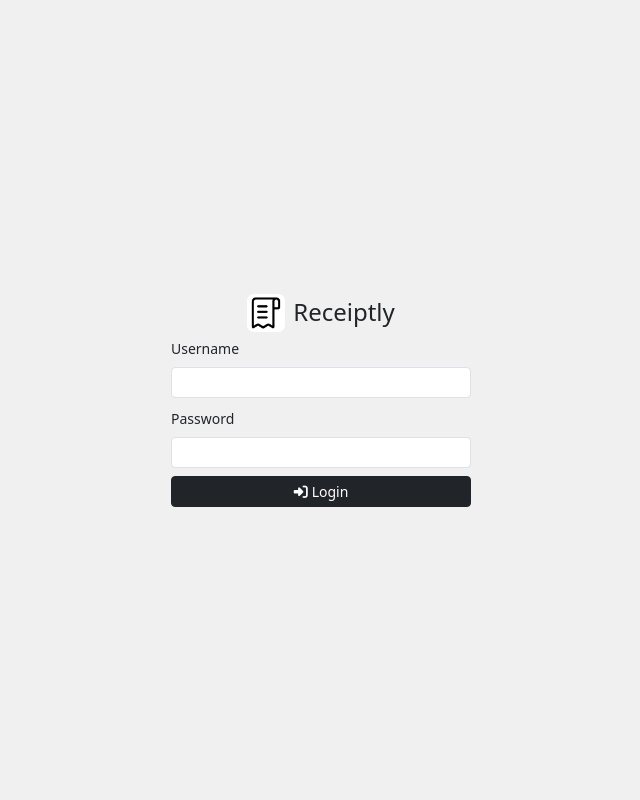
After one commit to emilian-klein/receiptly, a Django app: page / in a window 1280 px wide. The commit adds this page. Shown: the whole page, without its empty margins (319-959 px from the left). Run offline with Django 5.2, Linux system fonts and the light colour scheme; some libraries are stand-ins or nearby versions.

Commit message:
REC-1-add-user-authentication

```diff
--- a/receiptly/settings.py
+++ b/receiptly/settings.py
@@ -132,3 +132,5 @@ STATIC_URL = 'static/'
 # https://docs.djangoproject.com/en/5.1/ref/settings/#default-auto-field
 
 DEFAULT_AUTO_FIELD = 'django.db.models.BigAutoField'
+
+LOGIN_URL = '/'
--- a/receiptly/urls.py
+++ b/receiptly/urls.py
@@ -21,7 +21,8 @@ from web_application import views
 
 urlpatterns = [
     path('admin/', admin.site.urls),
-    path('expense-report/', views.expense_report, name='expense_report'),
+    path('', views.login_page, name='login_page'),
+    path('logout/', views.logout, name='logout'),
     path('receipts/', views.receipts, name='receipts'),
     path('add-receipt/', views.add_receipt, name="add_receipt"),
     path('edit-receipt/<int:receipt_id>/', views.edit_receipt, name='edit_receipt'),
@@ -34,5 +35,6 @@ urlpatterns = [
     path('delete-category/<int:category_id>/', views.delete_category, name='delete_category'),
     path('api/categories/', views.categories_list, name='categories_list'),
     path('api/categories/<int:category_id>/', views.category_details, name='category_details'),
+    path('expense-report/', views.expense_report, name='expense_report'),
     path('settings/', views.settings, name='settings'),
 ]
--- a/static/css/styles.css
+++ b/static/css/styles.css
@@ -21,3 +21,7 @@ body {
     border-color: var(--bs-primary);
     background-color: var(--bs-primary);
 }
+
+.max-w-300-px {
+    max-width: 300px;
+}
--- /dev/null
+++ b/static/js/login-page.js
@@ -0,0 +1,3 @@
+document.addEventListener("DOMContentLoaded", function () {
+    addEventListenerOnToastElement("login-page-toast");
+});
--- a/web_application/models.py
+++ b/web_application/models.py
@@ -31,7 +31,7 @@ class Receipt(models.Model):
 
     def total_amount(self):
         total_amount = self.items.aggregate(total_amount=Sum('price'))['total_amount'] or 0
-        return f"{total_amount:.2f}"
+        return f'{total_amount:.2f}'
 
     def __str__(self):
         return self.name
--- a/web_application/templates/base.html
+++ b/web_application/templates/base.html
@@ -13,13 +13,14 @@
     <body>
         <div class="container">
             <div class="d-flex align-items-center my-2">
-                <img src="{% static 'media/logo.png' %}" alt="Receiptly logo" width="35" height="35">
-                <h3 class="ms-2 mb-0 text-dark">Receiptly</h3>
+                <img src="{% static 'media/logo.png' %}" alt="Receiptly logo" width="38" height="38">
+                <h4 class="ms-2 mb-0">Receiptly</h4>
                 <nav class="d-flex gap-4 ms-auto">
                     <a class="nav-link {% if request.path == '/receipts/' %}fw-bold{% endif %}" href="{% url 'receipts' %}">Receipts</a>
                     <a class="nav-link {% if request.path == '/categories/' %}fw-bold{% endif %}" href="{% url 'categories' %}">Categories</a>
                     <a class="nav-link {% if request.path == '/expense-report/' %}fw-bold{% endif %}" href="{% url 'expense_report' %}">Expense report</a>
                     <a class="nav-link {% if request.path == '/settings/' %}fw-bold{% endif %}" href="{% url 'settings' %}">Settings</a>
+                    <a class="nav-link" href="{% url 'logout' %}">Logout</a>
                 </nav>
             </div>
             <hr>
--- /dev/null
+++ b/web_application/templates/loginPage.html
@@ -0,0 +1,68 @@
+{% load static %}
+<!DOCTYPE html>
+<html>
+    <head>
+        <meta charset="UTF-8">
+        <meta name="viewport" content="width=device-width, initial-scale=1">
+        <title>Receiptly - Login</title>
+        <link rel="icon" href="{% static 'media/logo.png' %}" type="image/png">
+        <link rel="stylesheet" href="{% static 'css/libs/bootstrap.min.css' %}">
+        <link rel="stylesheet" href="{% static 'fontawesome/css/all.min.css' %}">
+        <link rel="stylesheet" href="{% static 'css/styles.css' %}">
+    </head>
+    <body>
+        <div class="d-flex flex-column justify-content-center align-items-center vh-100">
+            <div class="d-flex align-items-center mb-1">
+                <img src="{% static 'media/logo.png' %}" alt="Receiptly logo" width="38" height="38">
+                <h4 class="ms-2 mb-0">Receiptly</h4>
+            </div>
+            <form method="POST" class="max-w-300-px w-100">
+                {% csrf_token %}
+                <label for="username-input" class="form-label form-label-sm">Username</label>
+                <input type="text" id="username-input" class="form-control form-control-sm mb-2" name="username">
+                <label for="password-input" class="form-label form-label-sm">Password</label>
+                <input type="password" id="password-input" class="form-control form-control-sm mb-2" name="password">
+                <button type="submit" class="btn btn-sm btn-dark w-100">
+                    <i class="fa-solid fa-right-to-bracket me-1"></i>Login
+                </button>
+            </form>
+        </div>
+        {% if messages %}
+            <div class="position-fixed bottom-0 end-0 p-3">
+                {% for message in messages %}
+                    {% if message.tags == "error" %}
+                        <div id="login-page-toast" class="toast align-items-center text-bg-danger border-0" role="alert">
+                            <div class="d-flex">
+                                <div class="toast-body">
+                                    <i class="fa-solid fa-circle-exclamation me-1"></i>{{ message }}
+                                </div>
+                                <button type="button" class="btn-close me-2 m-auto" data-bs-dismiss="toast"></button>
+                            </div>
+                        </div>
+                    {% elif message.tags == "success" %}
+                        <div id="login-page-toast" class="toast align-items-center text-bg-success border-0" role="alert">
+                            <div class="d-flex">
+                                <div class="toast-body">
+                                    <i class="fa-solid fa-check me-1"></i>{{ message }}
+                                </div>
+                                <button type="button" class="btn-close me-2 m-auto" data-bs-dismiss="toast"></button>
+                            </div>
+                        </div>
+                    {% elif message.tags == "info" %}
+                        <div id="login-page-toast" class="toast align-items-center text-bg-info border-0" role="alert">
+                            <div class="d-flex">
+                                <div class="toast-body">
+                                    <i class="fa-solid fa-circle-info me-1"></i>{{ message }}
+                                </div>
+                                <button type="button" class="btn-close me-2 m-auto" data-bs-dismiss="toast"></button>
+                            </div>
+                        </div>
+                    {% endif %}
+                {% endfor %}
+            </div>
+        {% endif %}
+        <script src="{% static 'js/libs/bootstrap.bundle.min.js' %}"></script>
+        <script src="{% static 'js/common.js' %}"></script>
+        <script src="{% static 'js/login-page.js' %}"></script>
+    </body>
+</html>
--- a/web_application/views.py
+++ b/web_application/views.py
@@ -1,20 +1,44 @@
 from datetime import datetime
 
+from django.contrib import messages
+from django.contrib.auth import authenticate, login, logout
+from django.contrib.auth.decorators import login_required
 from django.db.models import Sum
-from django.shortcuts import render
-from django.shortcuts import redirect
-from django.contrib import messages
+from django.shortcuts import render, redirect
+
+from rest_framework import status
 from rest_framework.decorators import api_view
 from rest_framework.response import Response
-from rest_framework import status
 
-from .serializers import CategorySerializer
-from .serializers import ReceiptSerializer
-from .models import Item
-from .models import Receipt
-from .models import Category
+from .models import Category, Item, Receipt
+from .serializers import CategorySerializer, ReceiptSerializer
 
 
+def login_page(request):
+    if request.user.is_authenticated:
+        return redirect('receipts')
+    if request.method == 'POST':
+        username = request.POST.get('username')
+        password = request.POST.get('password')
+        user = authenticate(request, username=username, password=password)
+        if user is not None:
+            login(request, user)
+            messages.success(request, 'Logged in successfully!')
+            return redirect('receipts')
+        else:
+            messages.error(request, 'Invalid username or password!')
+            return render(request, 'loginPage.html')
+    return render(request, 'loginPage.html')
+
+
+@login_required
+def logout(request):
+    logout(request)
+    messages.success(request, 'Logged out successfully!')
+    return redirect('login_page')
+
+
+@login_required
 def receipts(request):
     all_receipts = Receipt.objects.all()
     all_categories = Category.objects.all()
@@ -25,6 +49,7 @@ def receipts(request):
     return render(request, 'receipts.html', context)
 
 
+@login_required
 def add_receipt(request):
     if request.method == 'POST':
         name = request.POST.get('name')
@@ -44,6 +69,7 @@ def add_receipt(request):
     return redirect('receipts')
 
 
+@login_required
 def edit_receipt(request, receipt_id):
     receipt = Receipt.objects.get(pk=receipt_id)
     if request.method == 'POST':
@@ -69,6 +95,7 @@ def edit_receipt(request, receipt_id):
     return redirect('receipts')
 
 
+@login_required
 def delete_receipt(request, receipt_id):
     receipt = Receipt.objects.get(pk=receipt_id)
     if request.method == 'POST':
@@ -77,6 +104,7 @@ def delete_receipt(request, receipt_id):
     return redirect('receipts')
 
 
+@login_required
 @api_view(['GET'])
 def receipts_list(request):
     all_receipts = Receipt.objects.all()
@@ -84,6 +112,7 @@ def receipts_list(request):
     return Response(serializer.data)
 
 
+@login_required
 @api_view(['GET'])
 def receipt_details(request, receipt_id):
     try:
@@ -94,11 +123,13 @@ def receipt_details(request, receipt_id):
     return Response(serializer.data)
 
 
+@login_required
 def categories(request):
     all_categories = Category.objects.all()
     return render(request, 'categories.html', {'categories': all_categories})
 
 
+@login_required
 def add_category(request):
     if request.method == 'POST':
         name = request.POST.get('name')
@@ -108,6 +139,7 @@ def add_category(request):
     return redirect('categories')
 
 
+@login_required
 def edit_category(request, category_id):
     category = Category.objects.get(pk=category_id)
     if request.method == 'POST':
@@ -119,6 +151,7 @@ def edit_category(request, category_id):
     return redirect('categories')
 
 
+@login_required
 def delete_category(request, category_id):
     category = Category.objects.get(pk=category_id)
     if request.method == 'POST':
@@ -127,6 +160,7 @@ def delete_category(request, category_id):
     return redirect('categories')
 
 
+@login_required
 @api_view(['GET'])
 def categories_list(request):
     all_categories = Category.objects.all()
@@ -134,6 +168,7 @@ def categories_list(request):
     return Response(serializer.data)
 
 
+@login_required
 @api_view(['GET'])
 def category_details(request, category_id):
     try:
@@ -144,6 +179,7 @@ def category_details(request, category_id):
     return Response(serializer.data)
 
 
+@login_required
 def expense_report(request):
     start_date = request.GET.get('start-date')
     end_date = request.GET.get('end-date')
@@ -166,5 +202,6 @@ def expense_report(request):
     return render(request, 'expenseReport.html', context)
 
 
+@login_required
 def settings(request):
     return render(request, 'settings.html')
```
Also changed, not shown: static/media/logo.png.
